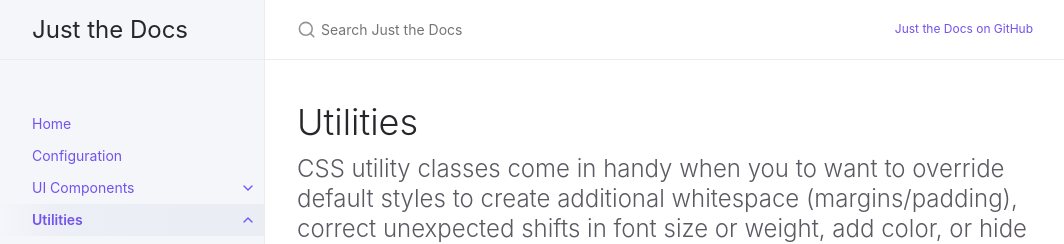
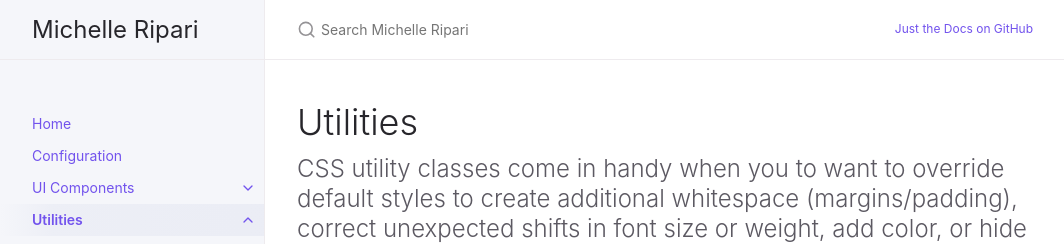
Before and after one commit to riparimi/riparimi.github.io, a Jekyll site: the page built from docs/utilities/utilities.md, in a window 1280 px wide. Shown: the top 244 px of the page, without its empty margins (107-1171 px from the left). Built offline with Jekyll 4.4.1, drawn with Linux system fonts in a browser that asks for light colours.

Commit message:
Update _config.yml

```diff
--- a/_config.yml
+++ b/_config.yml
@@ -13,10 +13,10 @@
 # you will see them accessed via {{ site.title }}, {{ site.github_repo }}, and so on.
 # You can create any custom variable you would like, and they will be accessible
 # in the templates via {{ site.myvariable }}.
-title: Just the Docs
-description: A Jekyll theme for documentation
-baseurl: "/just-the-docs" # the subpath of your site, e.g. /blog
-url: "https://pmarsceill.github.io" # the base hostname & protocol for your site, e.g. http://example.com
+title: Michelle Ripari
+description: A theme for my boredom!
+baseurl: "/blog" # the subpath of your site, e.g. /blog
+url: "https://riparimi.github.io" # the base hostname & protocol for your site, e.g. http://example.com
 
 permalink: pretty
 exclude: ["node_modules/", "*.gemspec", "*.gem", "Gemfile", "Gemfile.lock", "package.json", "package-lock.json",  "script/", "LICENSE.txt", "lib/", "bin/", "README.md", "Rakefile"]
@@ -60,7 +60,7 @@ aux_links:
     - "//github.com/pmarsceill/just-the-docs"
 
 # Makes Aux links open in a new tab. Default is false
-aux_links_new_tab: false
+aux_links_new_tab: true
 
 # Sort order for navigation links
 nav_sort: case_insensitive # default, equivalent to nil
@@ -93,8 +93,8 @@ color_scheme: nil
 
 # Google Analytics Tracking (optional)
 # e.g, UA-1234567-89
-ga_tracking: UA-2709176-10
-ga_tracking_anonymize_ip: true # Use GDPR compliant Google Analytics settings (true/nil by default)
+# ga_tracking: UA-2709176-10
+# ga_tracking_anonymize_ip: true # Use GDPR compliant Google Analytics settings (true/nil by default)
 
 plugins:
   - jekyll-seo-tag
```
